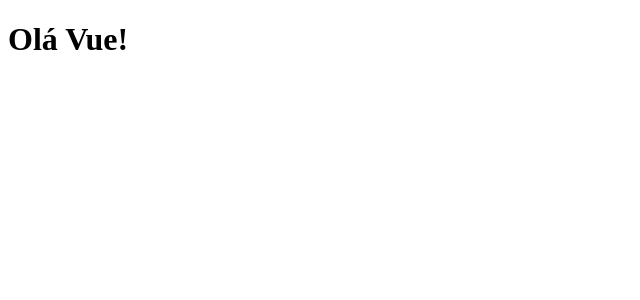
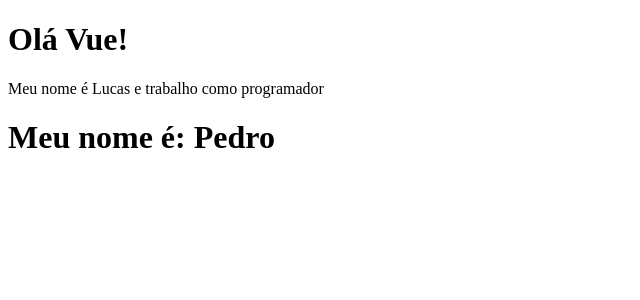
Before and after one commit to lukscabral/estudos_vuejs, a Vue app: page / in a window 1280 px wide. Shown: the top 300 px of the page, without its empty margins (0-640 px from the left). Built offline with nearby package versions, Linux system fonts and the light colour scheme.

Commit message:
lifecycle-hooks

```diff
--- a/src/App.vue
+++ b/src/App.vue
@@ -1,14 +1,17 @@
 <template>
   <PrimeiroComponente />
+  <LifeCycle />
 </template>
 
 <script>
 import PrimeiroComponente from './components/PrimeiroComponente.vue'
+import LifeCycle from './components/LifeCycle.vue'
 
   export default {
     name: 'app',
     components: {
-      PrimeiroComponente
+      PrimeiroComponente,
+      LifeCycle
     }
   }
 </script>
--- /dev/null
+++ b/src/components/LifeCycle.vue
@@ -0,0 +1,25 @@
+<template>
+    <h1>Meu nome é: {{ nome }}</h1>
+</template>
+
+<script>
+export default {
+    name: 'LifeCycle',
+    data() {
+        return {
+            nome: 'Ainda não sei'
+        }
+    },
+    created() {
+        setTimeout(() => {
+            this.nome = 'Lucas'
+        }, 1000);
+
+    },
+    mounted() {
+        setTimeout(() => {
+            this.nome = 'Pedro'
+        },2000);
+    }
+}
+</script>
--- a/src/components/PrimeiroComponente.vue
+++ b/src/components/PrimeiroComponente.vue
@@ -1,9 +1,17 @@
 <template>
   <h1>Olá Vue!</h1>
+  <p>Meu nome é {{ nome }} e trabalho como {{ profissao }}</p>
 </template>
 
 <script>
   export default {
-    name: 'PrimeiroComponente'
+    name: 'PrimeiroComponente',
+    data() {
+      return {
+        nome: 'Lucas',
+        profissao: 'programador'
+      }
+    }
+
   }
 </script>
```
